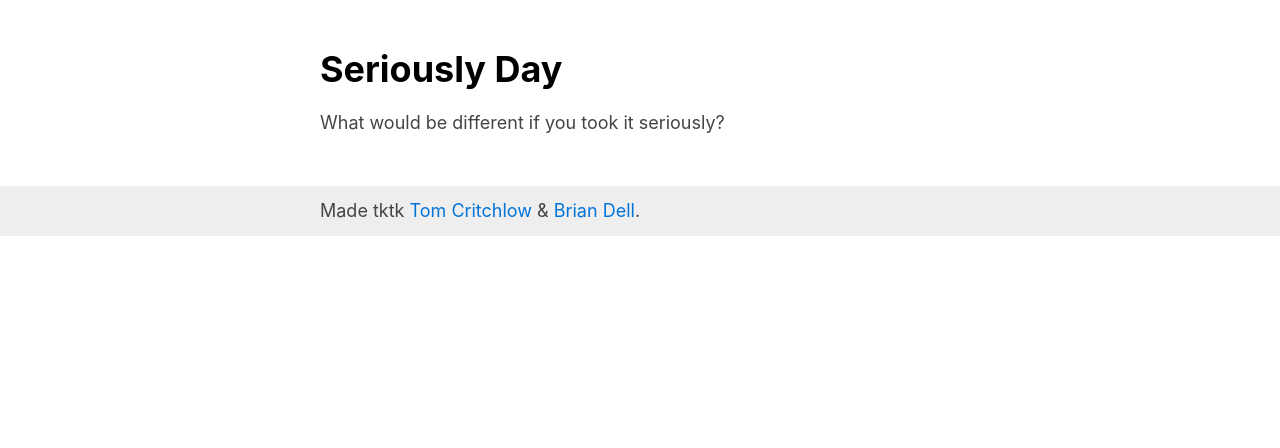
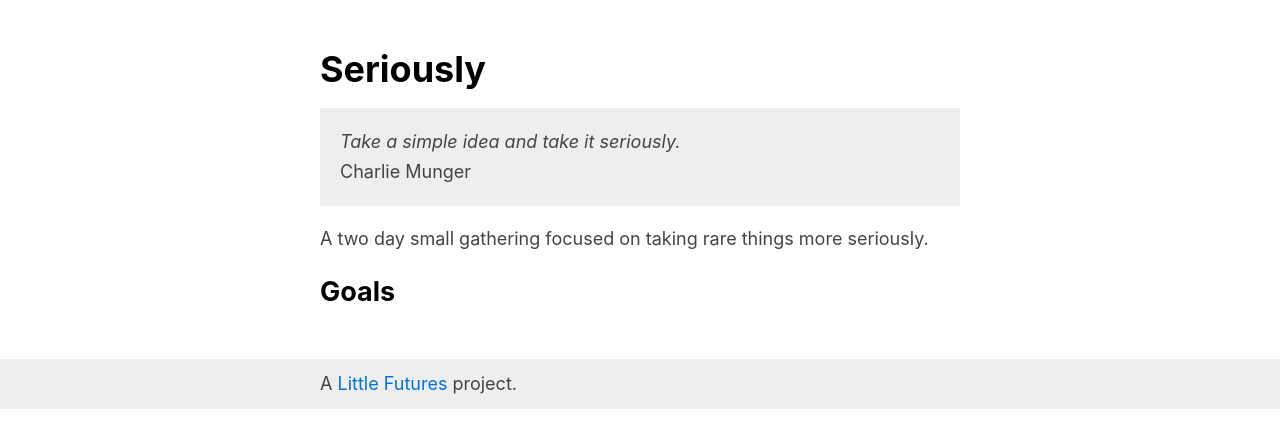
Before and after one commit to itsbdell/seriously, a plain HTML site: page index.html in a window 1280 px wide. Drawn offline with Linux system fonts and the light colour scheme.

Commit message:
Update index.html
page structure, footer

```diff
--- a/index.html
+++ b/index.html
@@ -2,20 +2,26 @@
 <html>
 <head>
     <meta http-equiv='content-type' content='text/html; charset=utf-8' />
-    <title>Seriously Day</title>
-    <meta name='description' content='Seriously Day' />
+    <title>Seriously</title>
+    <meta name='description' content='What if you took it seriously?' />
     <meta name='viewport' content='initial-scale=1.0 maximum-scale=1.0'>
-    <link href='site.css' rel='stylesheet' type='text/css' />
+    <link href='/site.css' rel='stylesheet' type='text/css' />
     <link rel="icon" type="image/x-icon" href="/favicon.png" />
 </head>
 <body>
   <div class='content'>
-    <h1>Seriously Day</h1>
-    <p>What would be different if you took it seriously?</p>
+    <h1>Seriously</h1>
+
+<blockquote><p><em>Take a simple idea and take it seriously.</em><br />Charlie Munger</p></blockquote>
+
+<p>A two day small gathering focused on taking rare things more seriously.</p>
+
+<h2>Goals</h2>
+
   </div>
   <div class='footer'>
       <div class='content'>
-        Made tktk <a href='tomcritchlow.com'>Tom Critchlow</a> & <a href='briandell.xzy'>Brian Dell</a>.
+          A <a href='littlefutures.club'>Little Futures</a> project.
       </div>
   </div>
 </body>
```
